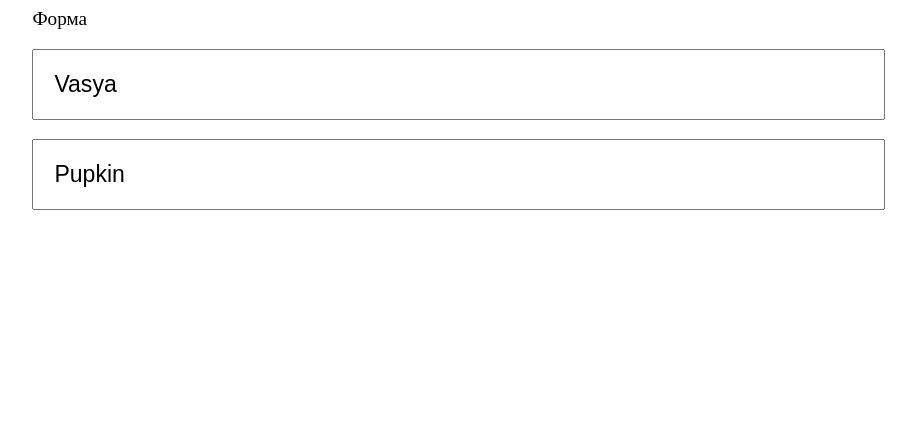
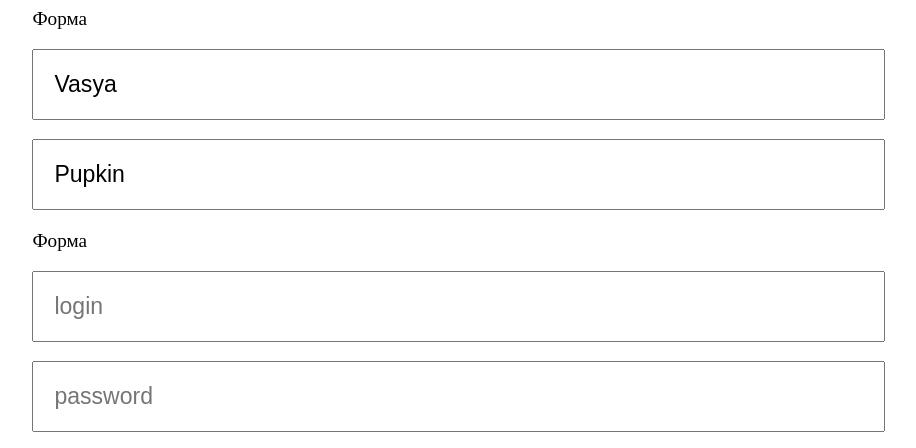
Before and after one commit to dm-kamaev/binder, a plain HTML site: page index.html in a window 1280 px wide. Shown: the whole page, without its empty margins (102-1018 px from the left). Drawn offline with Linux system fonts and the light colour scheme.

Commit message:
process work

```diff
--- a/index.html
+++ b/index.html
@@ -22,6 +22,17 @@
     </p>
   </form>
 
+
+  <form style="width:80%;margin:0 auto;font-size:120%;" action="/">
+    <span>Форма</span>
+    <p>
+      <input id=i_11 class=i type="text" placeholder="login">
+    </p>
+    <p>
+      <input id=i_22 class=i type="text" placeholder="password">
+    </p>
+  </form>
+
   <script src='./index.js'></script>
 </body>
 </html>
--- a/index.js
+++ b/index.js
@@ -100,3 +100,13 @@ new Binding({
   dom_el: getByID('i_2'),
   // dom_key: 'value',
 });
+
+
+
+void function() {
+  function FormValidator() {
+
+  }
+  getByID('i_11')
+  getByID('i_22')
+}();
```
